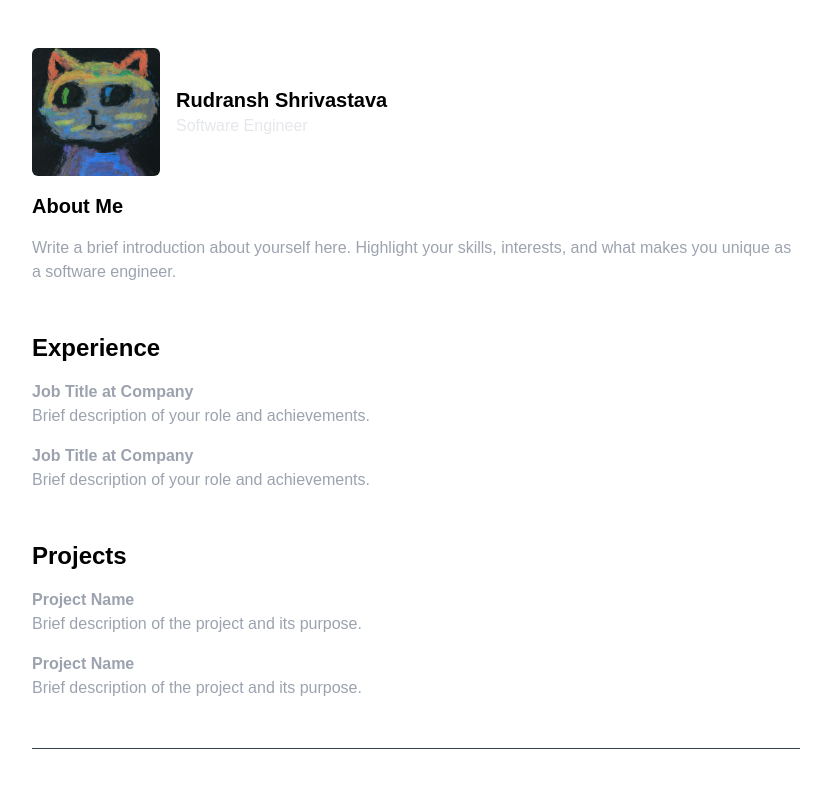
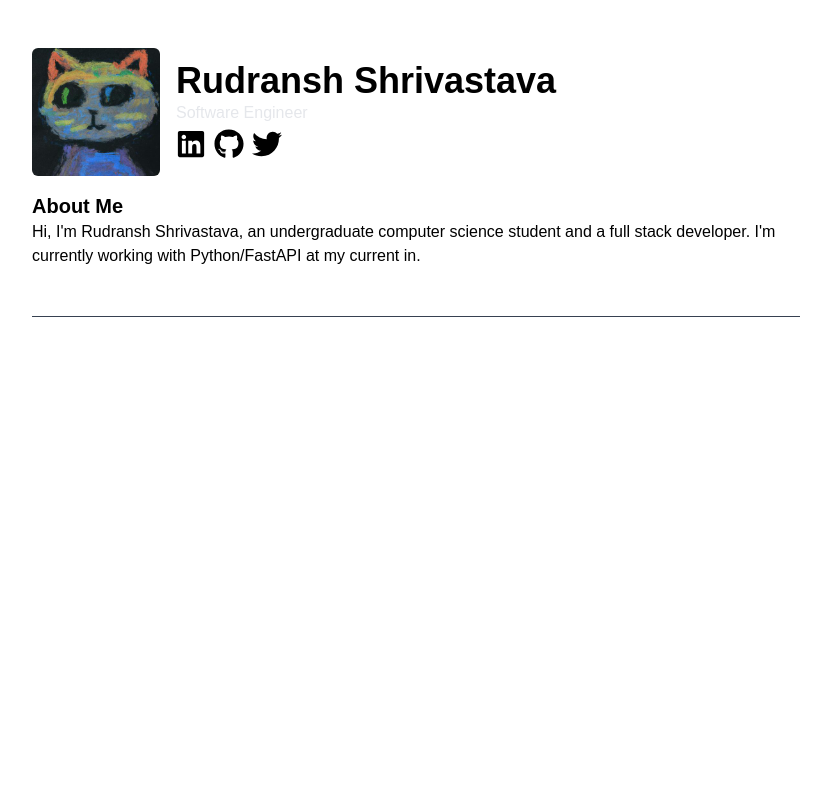
Before and after one commit to rudransh-shrivastava/portfolio, a Next.js app: page / in a window 1280 px wide. Shown: the top 788 px of the page, without its empty margins (224-1046 px from the left). Built offline with nearby package versions, Linux system fonts and the light colour scheme.

Commit message:
add social icons, complete header and about me

```diff
--- a/package.json
+++ b/package.json
@@ -11,7 +11,8 @@
   "dependencies": {
     "next": "15.3.3",
     "react": "^19.0.0",
-    "react-dom": "^19.0.0"
+    "react-dom": "^19.0.0",
+    "react-icons": "^5.5.0"
   },
   "devDependencies": {
     "@eslint/eslintrc": "^3",
--- a/src/app/globals.css
+++ b/src/app/globals.css
@@ -6,6 +6,10 @@ body {
     @apply bg-mainBlack text-mainWhite;
 }
 
+::selection {
+    background-color: #e1e3e5;
+    color: black;
+}
 @theme inline {
     --color-background: var(--background);
     --color-foreground: var(--foreground);
--- a/src/components/AboutMe.tsx
+++ b/src/components/AboutMe.tsx
@@ -1,10 +1,11 @@
 export default function AboutMe() {
   return (
-    <section className="mb-12">
-      <h2 className="text-xl font-bold mb-4">About Me</h2>
-      <p className="text-gray-400">
-        Write a brief introduction about yourself here. Highlight your skills,
-        interests, and what makes you unique as a software engineer.
+    <section className="my-2">
+      <h2 className="text-xl font-bold">About Me</h2>
+      <p>
+        Hi, I&apos;m Rudransh Shrivastava, an undergraduate computer science
+        student and a full stack developer. I&apos;m currently working with
+        Python/FastAPI at my current in.
       </p>
     </section>
   );
--- a/src/components/Header.tsx
+++ b/src/components/Header.tsx
@@ -1,4 +1,5 @@
 import Image from "next/image";
+import SocialIcons from "./SocialIcons";
 
 export default function Header() {
   return (
@@ -13,8 +14,11 @@ export default function Header() {
       </div>
 
       <div className="text-left">
-        <h1 className="text-xl font-bold">Rudransh Shrivastava</h1>
-        <p className="text-l text-gray-200">Software Engineer</p>
+        <h1 className="text-3xl md:text-4xl font-bold">Rudransh Shrivastava</h1>
+        <p className="text- text-gray-200">Software Engineer</p>
+        <div>
+          <SocialIcons />
+        </div>
       </div>
     </header>
   );
--- a/src/components/Main.tsx
+++ b/src/components/Main.tsx
@@ -9,8 +9,8 @@ export default function Main() {
     <div className="w-full max-w-[800px] px-4 py-8">
       <Header />
       <AboutMe />
-      <Experience />
-      <Projects />
+      {/* <Experience /> */}
+      {/* <Projects /> */}
       <Footer />
     </div>
   );
--- a/src/components/Projects.tsx
+++ b/src/components/Projects.tsx
@@ -9,7 +9,7 @@ export default function Projects() {
         </li>
         <li>
           <h3 className="font-semibold">Project Name</h3>
-          <p>Brief description of the project and its purpose.</p>
+          <p>Brief description of project and its purpose.</p>
         </li>
       </ul>
     </section>
--- /dev/null
+++ b/src/components/SocialIcons.tsx
@@ -0,0 +1,43 @@
+import React from "react";
+import { FaLinkedin, FaGithub, FaTwitter } from "react-icons/fa";
+
+const SocialIcons = () => {
+  const icons = [
+    {
+      id: 1,
+      icon: <FaLinkedin />,
+      link: "https://linkedin.com",
+      text: "LinkedIn",
+    },
+    { id: 2, icon: <FaGithub />, link: "https://github.com", text: "GitHub" },
+    {
+      id: 3,
+      icon: <FaTwitter />,
+      link: "https://twitter.com",
+      text: "Twitter",
+    },
+  ];
+
+  return (
+    <div className="flex items-center gap-2 my-1">
+      {icons.map(({ id, icon, link, text }) => (
+        <a
+          key={id}
+          href={link}
+          target="_blank"
+          rel="noopener noreferrer"
+          className="relative text-3xl transition-transform transform hover:scale-150 hover:text-gray-200"
+        >
+          <div className="group">
+            {icon}
+            <span className="absolute bottom-[-2.5rem] left-1/2 transform -translate-x-1/2 bg-white text-mainBlack text-xs px-2 py-1 rounded-lg shadow-lg opacity-0 group-hover:opacity-100 transition-all duration-300 ease-in-out">
+              {text}
+            </span>
+          </div>
+        </a>
+      ))}
+    </div>
+  );
+};
+
+export default SocialIcons;
```
Also changed, not shown: 1 other file (tests, documents, lock files or other folders).
